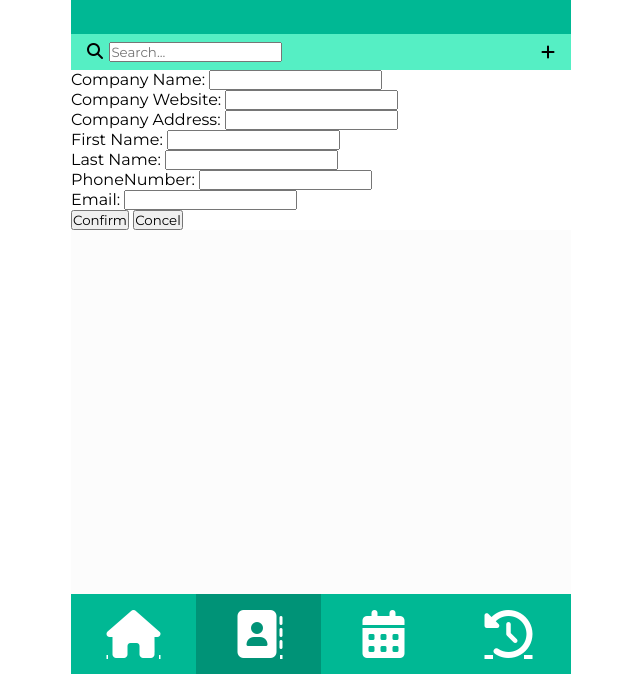
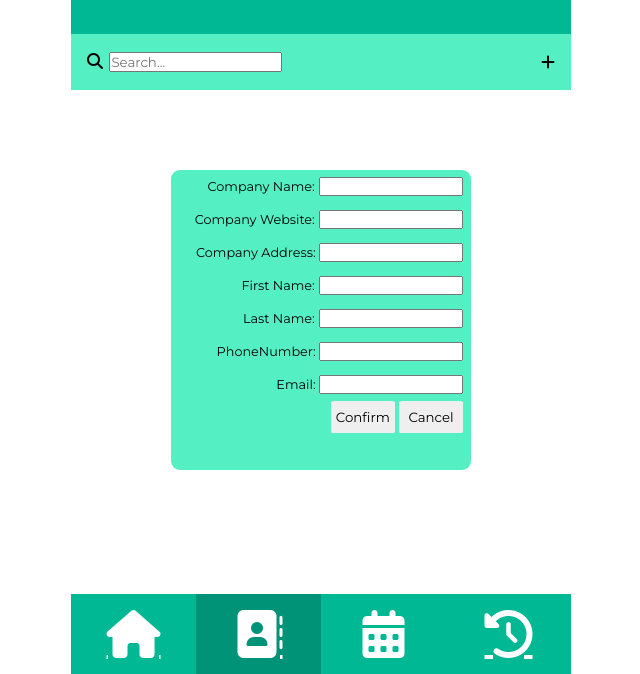
Before and after one commit to alexandreprevi/CRM, a plain HTML site: page dist/contact.html in a window 1280 px wide. Both pictures are taken after a click on the icon 867 px from the left and 184 px from the top of the page. Shown: the part 126-800 px from the top of the page, without its empty margins (319-959 px from the left). Drawn offline with nearby package versions, Linux system fonts and the light colour scheme; no server answers.

Commit message:
style add contact form

```diff
--- a/dist/contact.html
+++ b/dist/contact.html
@@ -61,7 +61,7 @@
                    <br>
                    <button id="btn_addContact_confirm" type="button" name="button">Confirm</button>
                     <button id="btn_addContact_update" type="button" name="button">Update</button>
-                   <button id="btn_addContact_cancel" type="button" name="button">Concel</button>
+                   <button id="btn_addContact_cancel" type="button" name="button">Cancel</button>
                    </form>
                 </div>
 
--- a/dist/js/contact.js
+++ b/dist/js/contact.js
@@ -567,6 +567,7 @@ addBtn.addEventListener("click", function(e) {
   addNewContact.style.display = "inline";
   updateBtn.style.display = "none";
   confirmBtn.style.display = "inline";
+  contactList.style.display = "none";
 
   document.getElementById("company_name").value = "";
   document.getElementById("company_web").value = "";
@@ -587,6 +588,7 @@ confirmBtn.addEventListener("click", function(e) {
   var tel = document.getElementById("tel").value;
   var email = document.getElementById("email").value;
   addNewContact.style.display = "none";
+  contactList.style.display = "flex";
   contact_list.addContact(company_name, company_web, company_address, first_name, last_name, tel, email);
   additem();
   //location.reload(true);
@@ -594,6 +596,7 @@ confirmBtn.addEventListener("click", function(e) {
 });
 concelBtn.addEventListener("click", function(e) {
   addNewContact.style.display = "none";
+  contactList.style.display = "flex";
 });
 
 });
--- a/scss/_contact.scss
+++ b/scss/_contact.scss
@@ -11,6 +11,9 @@
     padding: 0 1rem;
     input {
         margin: 0.4rem;
+    }
+    #btn_addContact:hover{
+        cursor: pointer;
     }
 }
 
--- a/scss/_modal.scss
+++ b/scss/_modal.scss
@@ -148,3 +148,39 @@ $max-width: 500px;
         cursor: pointer;
     }
 }
+
+#addNewContact {
+    display: flex;
+    position: relative;
+    top: 5rem;
+    align-self: center;
+    flex-direction: column;
+    padding-left: 0.2rem;
+    padding-right: 0.5rem;
+    height: 60%;
+    width: 80%;
+    max-width: 300px;
+    max-height: 300px;
+    line-height: 2rem;
+    text-align: right;
+    background-color: $secondary-color;
+    border-radius: 3%;
+    label, input {
+        font-size: 0.8rem;
+    }
+    input {
+        width: 9rem;
+    }
+
+    button {
+        height: 2rem;
+        border: none;
+        width: 4rem;
+        border-radius: 5%;
+        &:hover {
+            cursor: pointer;
+            background-color:  $primary-color;
+            color: $text-color;
+        }
+    }
+}
```
Also changed, not shown: dist/css/main.css, 1 other file.
